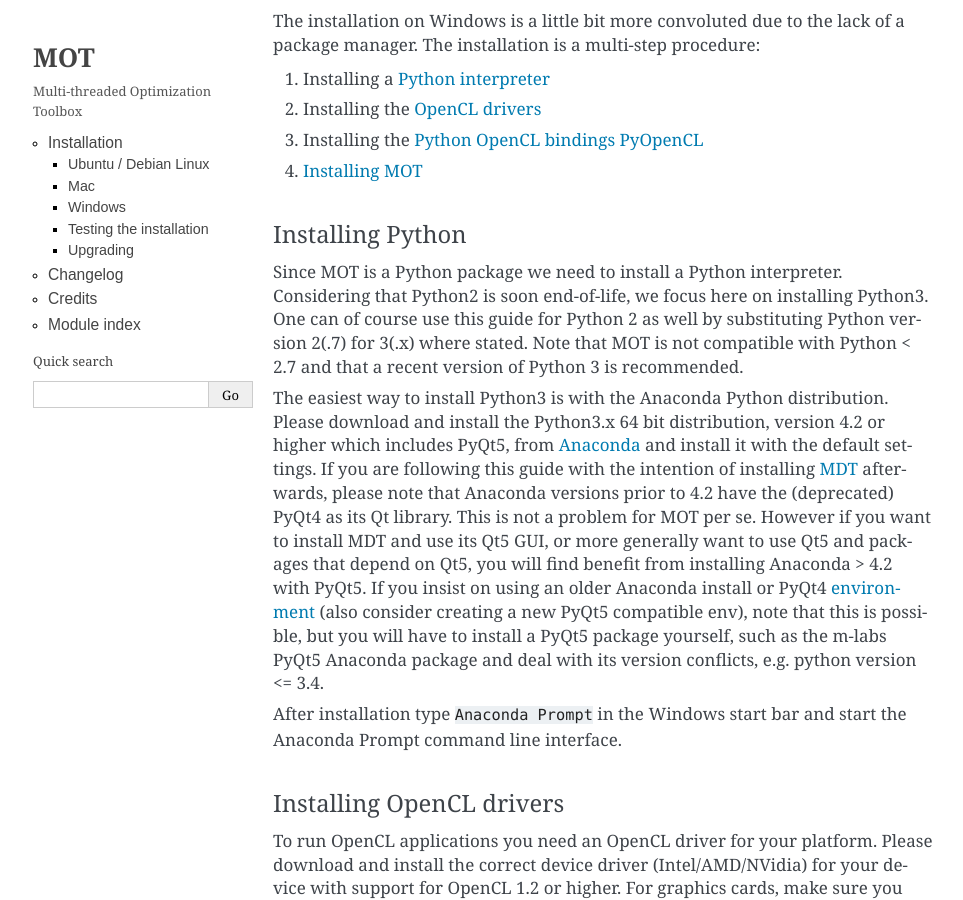
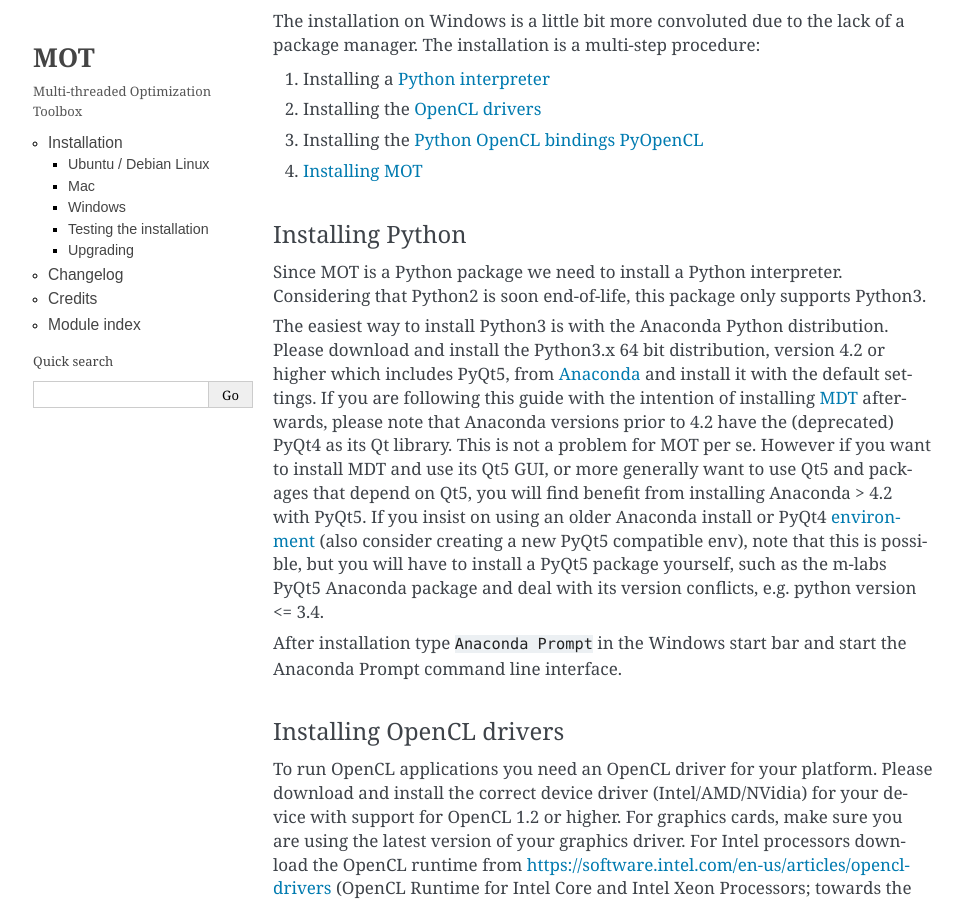
Before and after one commit to robbert-harms/MOT, a Sphinx documentation site: the page built from docs/install.rst, in a window 1280 px wide and 900 px high, scrolled down 1044 px. Shown: the whole window, without its empty margins (147-1110 px from the left). Built offline with Sphinx 7.4.7, drawn with Linux system fonts in a browser that asks for light colours.

Commit message:
Removed support for Python version <= 2.7

```diff
--- a/README.rst
+++ b/README.rst
@@ -55,7 +55,7 @@
 ************************
 The basic requirements for MOT are:
 
-* Python 3.x (recommended) or Python 2.7
+* Python 3.x
 * OpenCL 1.2 (or higher) support in GPU driver or CPU runtime
 
 
--- a/docs/install.rst
+++ b/docs/install.rst
@@ -66,9 +66,8 @@
 
 Installing Python
 =================
-Since MOT is a Python package we need to install a Python interpreter. Considering that Python2 is soon end-of-life, we focus here on installing Python3.
-One can of course use this guide for Python 2 as well by substituting Python version 2(.7) for 3(.x) where stated.
-Note that MOT is not compatible with Python < 2.7 and that a recent version of Python 3 is recommended.
+Since MOT is a Python package we need to install a Python interpreter.
+Considering that Python2 is soon end-of-life, this package only supports Python3.
 
 The easiest way to install Python3 is with the Anaconda Python distribution.
 Please download and install the Python3.x 64 bit distribution, version 4.2 or higher which includes PyQt5, from `Anaconda <https://www.continuum.io/downloads>`_ and install it with the default settings.
```
Also changed, not shown: .travis.yml.
